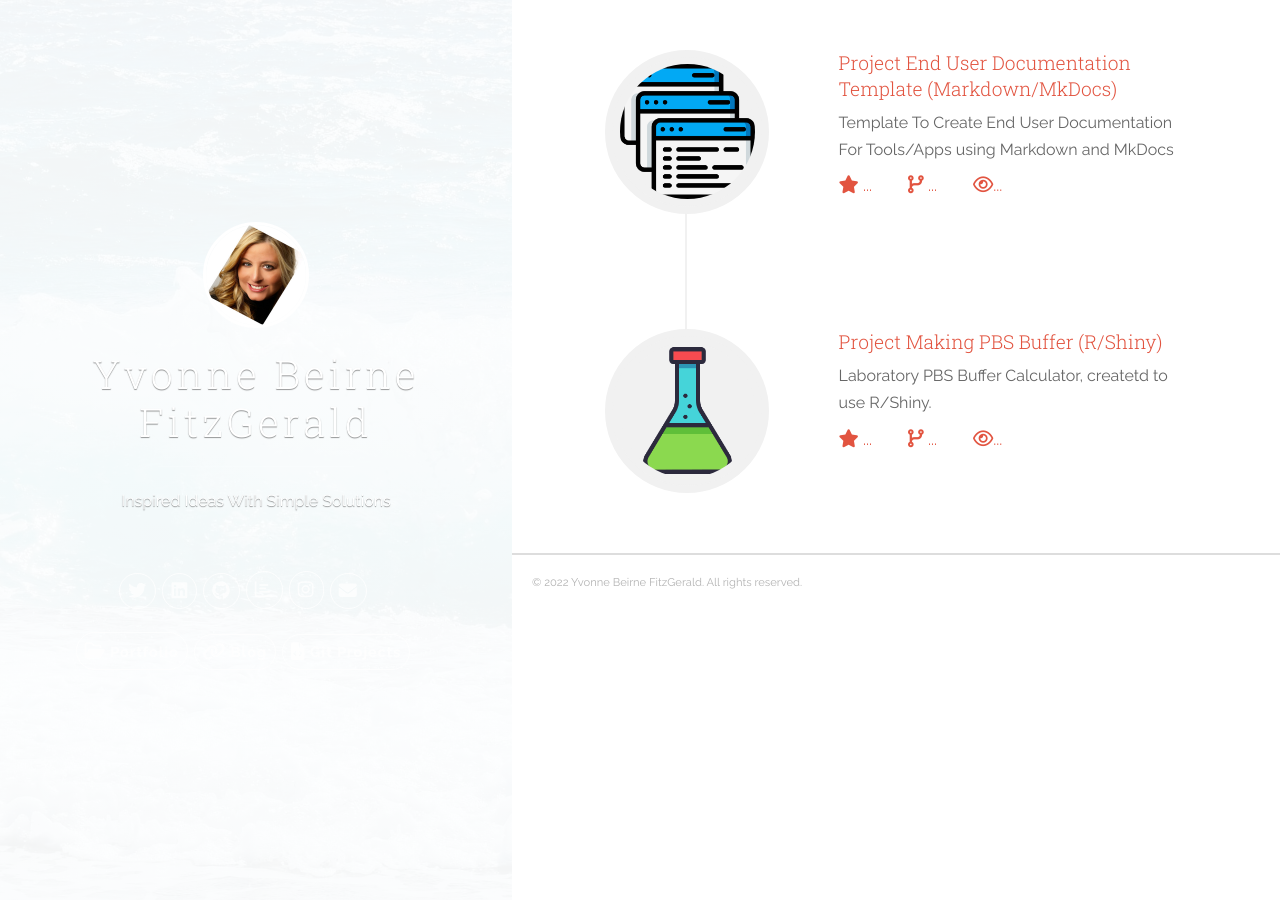
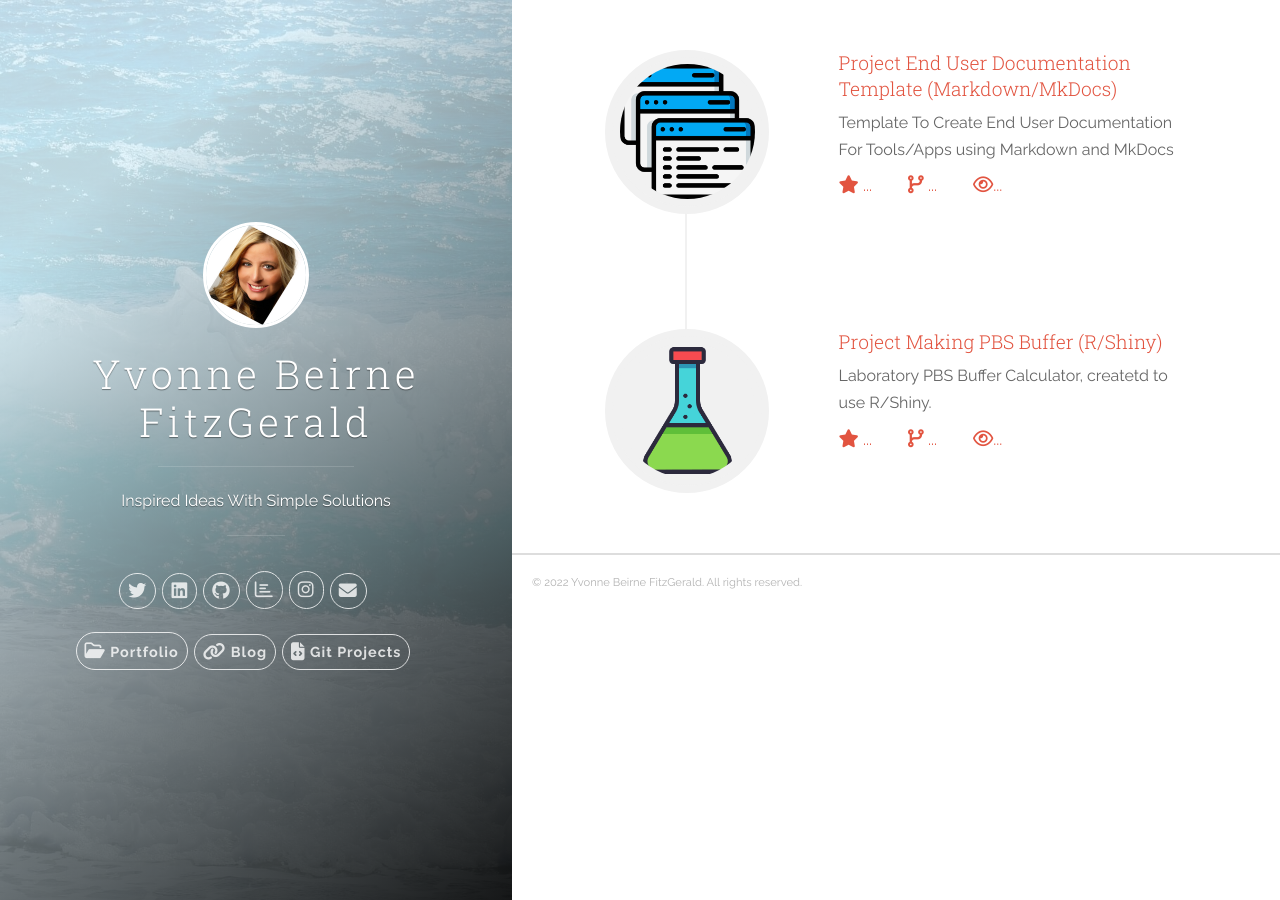
Before and after one commit to YvonneBeirneFitzGerald/yvonnebeirnefitzgerald.github.io, a Jekyll site: the page built from index.html, in a window 1280 px wide. Built offline with Jekyll 4.4.1, drawn with Linux system fonts in a browser that asks for light colours; nearby versions of some CDN libraries; comment, search, counter and statistics services are not loaded.

Commit message:
Update uno.scss

```diff
--- a/_sass/uno.scss
+++ b/_sass/uno.scss
@@ -1225,14 +1225,9 @@
 	right: 0;
 	bottom: 0;
 	left: 0;
-	background-color: rgba(225, 247, 255, 0.6);
-	/* background-color: rgba(255, 255, 255, 0.9); */
-	background-image: -webkit-linear-gradient(-410deg, rgba(255, 255, 255, 0.9) 20%, rgba(255, 255, 255, 0.9));
-	background-image: linear-gradient(140deg,rgba(255, 255, 255, 0.9) 20%, rgba(255, 255, 255, 0.9)); }
-	/* orginal */
-	/* background-color: rgba(226, 247, 255, 0.6); */
-	/*  background-image: -webkit-linear-gradient(-410deg, rgba(226, 247, 255, 0.6) 20%, rgba(0, 0, 0, 0.9)); */
-	/* background-image: linear-gradient(140deg,rgba(226, 247, 255, 0.6) 20%, rgba(0, 0, 0, 0.9)); } */
+	background-color: rgba(226, 247, 255, 0.6);
+	background-image: -webkit-linear-gradient(-410deg, rgba(226, 247, 255, 0.6) 20%, rgba(0, 0, 0, 0.9));
+	background-image: linear-gradient(140deg,rgba(226, 247, 255, 0.6) 20%, rgba(0, 0, 0, 0.9)); }
 
 .panel-cover__logo {
 	margin-bottom: .2em; }
```
